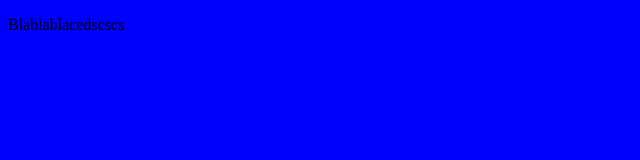
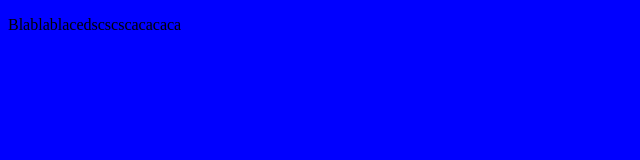
Before and after one commit to KentC270/MonPremierProjet, a plain HTML site: page index.html in a window 1280 px wide. Shown: the full height of the page, 0-640 px from the left. Drawn offline with Linux system fonts and the light colour scheme.

Commit message:
Modification index.html 2

```diff
--- a/index.html
+++ b/index.html
@@ -6,6 +6,6 @@
   <link rel="stylesheet" href="style.css">
 </head>
 <body>
-    <p>Blablablacedscscs</p>
+    <p>Blablablacedscscscacacaca</p>
 </body>
 </html>
```
